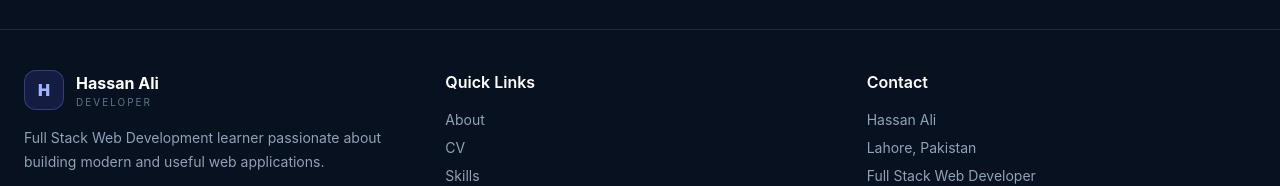
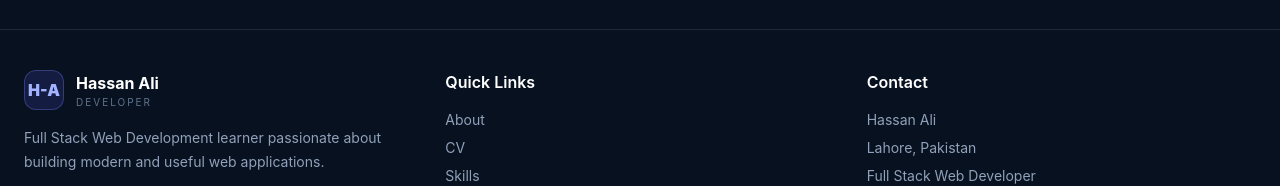
Before and after one commit to hassanalii-dev/React-Routing-Page, a React (Vite) app: page /cv in a window 1280 px wide. Shown: the part 1874-2060 px from the top of the page. Built offline with nearby package versions, Linux system fonts and the light colour scheme.

Commit message:
Portfolio

```diff
--- a/src/components/Footer.jsx
+++ b/src/components/Footer.jsx
@@ -19,7 +19,7 @@ function Footer() {
             >
 
               <div className="flex h-10 w-10 items-center justify-center rounded-xl border border-indigo-400/30 bg-indigo-500/15 font-black text-indigo-300 transition-all duration-300 group-hover:-translate-y-1 group-hover:border-indigo-400/60 group-hover:bg-indigo-500/25 group-hover:shadow-lg group-hover:shadow-indigo-500/20">
-                H
+                H-A
               </div>
 
               <div>
```
